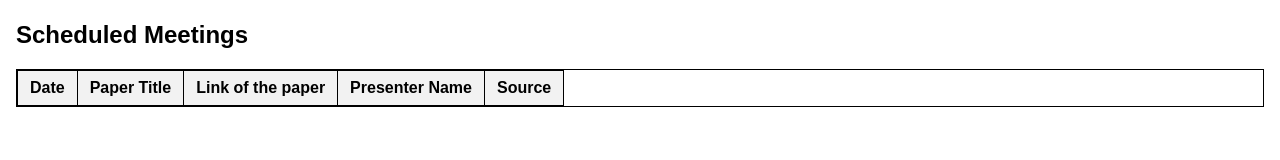
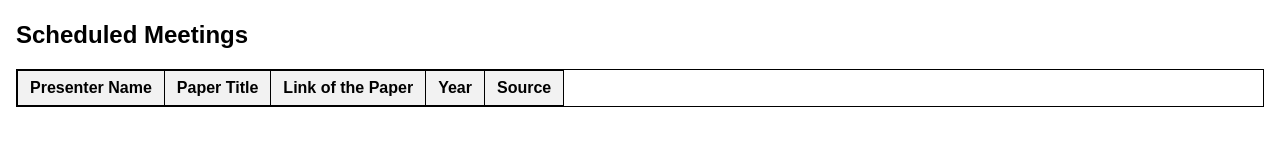
Before and after one commit to HarshResearch/harsh.github.io, a plain HTML site: page index.html in a window 1280 px wide. Shown: the part 161-321 px from the top of the page. Drawn offline with Linux system fonts and the light colour scheme; no server answers.

Commit message:
Update index.html

```diff
--- a/index.html
+++ b/index.html
@@ -22,45 +22,33 @@
         a:visited {
             color: lightblue;
         }
-</style>
+    </style>
 </head>
 <body>
     <header>
-        <h1> Embodied Perception Reading Group - MBZUAI</h1>
+        <h1>Embodied Perception Reading Group - MBZUAI</h1>
         <p>We gather every week on Wednesday 4 PM to 5 PM UAE time at Meeting Room 6 just outside of CVD and via <a href="https://mbzuai-ac-ae.zoom.us/j/92743774341?pwd=Y1pGdEpyVnFwZElsNlg1RWo5WUs2Zz09" target="_blank">zoom</a>.</p>
     </header>
 
     <main>
-
         <h2>Scheduled Meetings</h2>
         <table id="papersTable">
             <thead>
                 <tr>
-                    <th>Date</th>
+                    <th>Presenter Name</th>
                     <th>Paper Title</th>
-                    <th>Link of the paper</th>
-                    <th>Presenter Name</th>
+                    <th>Link of the Paper</th>
+                    <th>Year</th>
                     <th>Source</th>
-<!--                     <th>Link of the meeting</th> -->
-
                 </tr>
             </thead>
             <tbody>
             </tbody>
         </table>
-<!--         <h2>Reading Group Members</h2>
-        <ul id="membersList">
-            <li>Harsh Singh (MSc CV at MBZUAI)</li>
-            <li>Tom Shijian Deng (PhD CS at UT Dallas)</li>
-            <li>Ching Chao (MSc NLP at MBZUAI)</li>
-            <li>Abhishek Basu (MSc CV at MBZUAI)</li>
-            <li>Fathinah Izzati (MSc ML at MBZUAI)</li>
-            <li>Sarim Hashmi (MSc CV at MBZUAI)</li>
-        </ul> -->
     </main>
 
     <footer>
-        <p> Embodied Perception Reading Group - MBZUAI  © 2024</p>
+        <p>Embodied Perception Reading Group - MBZUAI © 2024</p>
     </footer>
 
     <script src="scripts.js"></script>
```
